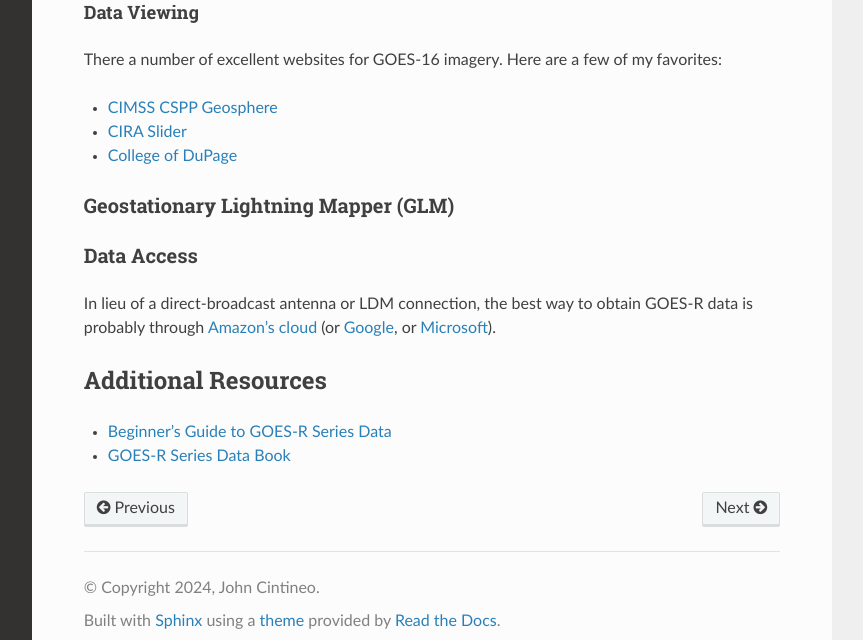
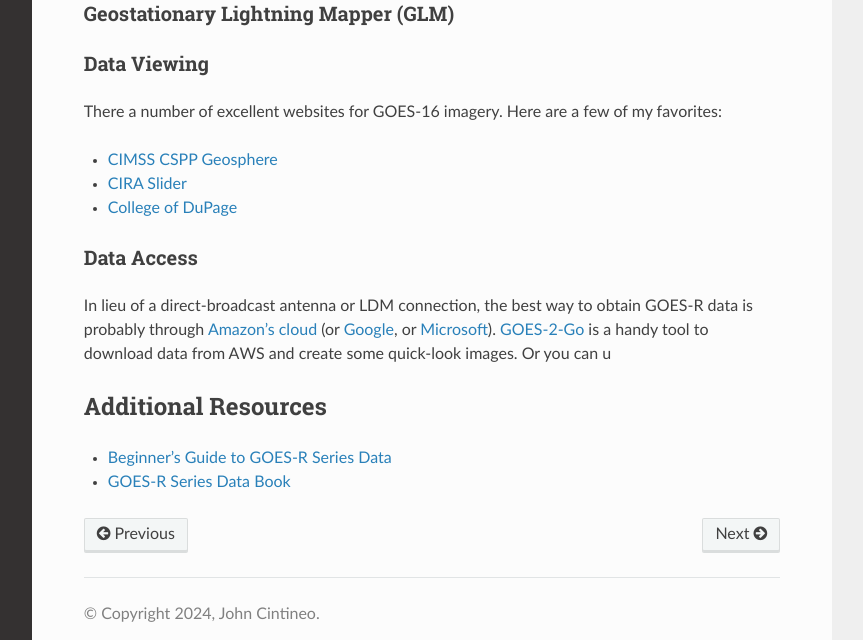
Before and after one commit to jlc248/satellite-resources, a Sphinx documentation site: the page built from docs/source/Geostationary.rst, in a window 1280 px wide and 900 px high, scrolled down 3597 px, cut to the strip 260-900 px from the top of the window. Shown: the whole strip, without its empty margins (268-1131 px from the left). Built offline with Sphinx 7.4.7 and the Read the Docs theme 2.0.0, drawn with Linux system fonts in a browser that asks for light colours.

Commit message:
Update Geostationary.rst

```diff
--- a/docs/source/Geostationary.rst
+++ b/docs/source/Geostationary.rst
@@ -121,8 +121,11 @@ The pair of images below shows the increasing pixel area further away from nadir
   :width: 800
   :alt: Two images with GOES pixel areas and sector boxes.
 
+Geostationary Lightning Mapper (GLM)
+~~~~~~~~~~~~~~~~~~~~~~~~~~~~~~~~~~~~
+
 Data Viewing
-,,,,,,,,,,,,
+~~~~~~~~~~~~
 
 There a number of excellent websites for GOES-16 imagery. Here are a few of my favorites:
 
@@ -130,13 +133,11 @@ There a number of excellent websites for GOES-16 imagery. Here are a few of my f
 - `CIRA Slider <https://rammb-slider.cira.colostate.edu/>`_
 - `College of DuPage <weather.cod.edu/satrad>`_
 
-Geostationary Lightning Mapper (GLM)
-~~~~~~~~~~~~~~~~~~~~~~~~~~~~~~~~~~~~
 
 Data Access
 ~~~~~~~~~~~
 
-In lieu of a direct-broadcast antenna or LDM connection, the best way to obtain GOES-R data is probably through `Amazon's cloud <https://registry.opendata.aws/noaa-goes/>`_ (or `Google <https://console.cloud.google.com/marketplace/product/noaa-public/goes>`_, or `Microsoft <https://planetarycomputer.microsoft.com/catalog?filter=goes>`_).
+In lieu of a direct-broadcast antenna or LDM connection, the best way to obtain GOES-R data is probably through `Amazon's cloud <https://registry.opendata.aws/noaa-goes/>`_ (or `Google <https://console.cloud.google.com/marketplace/product/noaa-public/goes>`_, or `Microsoft <https://planetarycomputer.microsoft.com/catalog?filter=goes>`_). `GOES-2-Go <https://goes2go.readthedocs.io/en/latest/>`_ is a handy tool to download data from AWS and create some quick-look images. Or you can u
 
 
 Additional Resources
```
